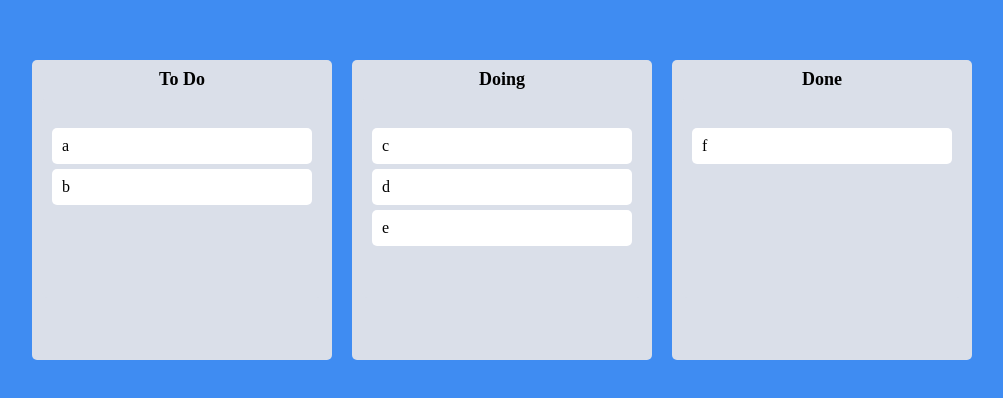
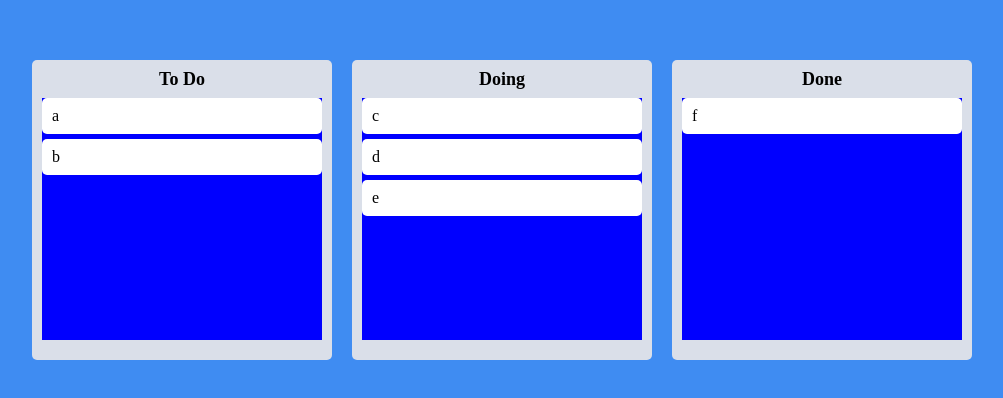
Before and after one commit to thyeone/KANBAN, a React (Create React App) app: page / in a window 1280 px wide. Shown: the part 190-588 px from the top of the page, without its empty margins (268-1271 px from the left). Built offline with nearby package versions, Linux system fonts and the light colour scheme.

Commit message:
7.11 Droppable Snapshot

```diff
--- a/src/App.tsx
+++ b/src/App.tsx
@@ -9,7 +9,9 @@
   const onDragEnd = (info: DropResult) => {
     console.log(info);
     const { destination, draggableId, source } = info;
+    if (!destination) return;
     if (destination?.droppableId === source.droppableId) {
+      // same board movement.
       setToDos((allBoards) => {
         const boardCopy = [...allBoards[source.droppableId]];
         boardCopy.splice(source.index, 1);
@@ -17,6 +19,20 @@
         return {
           ...allBoards,
           [source.droppableId]: boardCopy,
+        };
+      });
+    }
+    if (destination.droppableId !== source.droppableId) {
+      // cross board movement
+      setToDos((allBoards) => {
+        const sourceBoard = [...allBoards[source.droppableId]];
+        const destinationBoard = [...allBoards[destination.droppableId]];
+        sourceBoard.splice(source.index, 1);
+        destinationBoard.splice(destination?.index, 0, draggableId);
+        return {
+          ...allBoards,
+          [source.droppableId]: sourceBoard,
+          [destination.droppableId]: destinationBoard,
         };
       });
     }
--- a/src/Components/Board.tsx
+++ b/src/Components/Board.tsx
@@ -12,28 +12,42 @@
     <Wrapper>
       <Title>{boardId}</Title>
       <Droppable droppableId={boardId}>
-        {(magic) => (
-          <BoardWrapper ref={magic.innerRef} {...magic.droppableProps}>
+        {(magic, info) => (
+          <Area
+            isDraggingOver={info.isDraggingOver}
+            isDraggingFromThisWith={Boolean(info.draggingFromThisWith)}
+            ref={magic.innerRef}
+            {...magic.droppableProps}
+          >
             {toDos.map((toDo, idx) => (
               <DraggableCard key={toDo} toDo={toDo} index={idx} />
             ))}
             {magic.placeholder}
-          </BoardWrapper>
+          </Area>
         )}
       </Droppable>
     </Wrapper>
   );
 }
 
-const BoardWrapper = styled.div`
-  padding: 20px 10px;
-  padding-top: 30px;
-  background-color: ${(props) => props.theme.boardColor};
-  border-radius: 5px;
-  min-height: 200px;
+interface IAreaProps {
+  isDraggingOver: boolean;
+  isDraggingFromThisWith: boolean;
+}
+const Area = styled.div<IAreaProps>`
+  background-color: ${(props) =>
+    props.isDraggingOver
+      ? "pink"
+      : props.isDraggingFromThisWith
+      ? "red"
+      : "blue"};
+  flex-grow: 1;
+  transition: background-color 0.3s ease-in-out;
 `;
 
 const Wrapper = styled.div`
+  display: flex;
+  flex-direction: column;
   width: 300px;
   padding: 20px 10px;
   padding-top: 10px;
```
